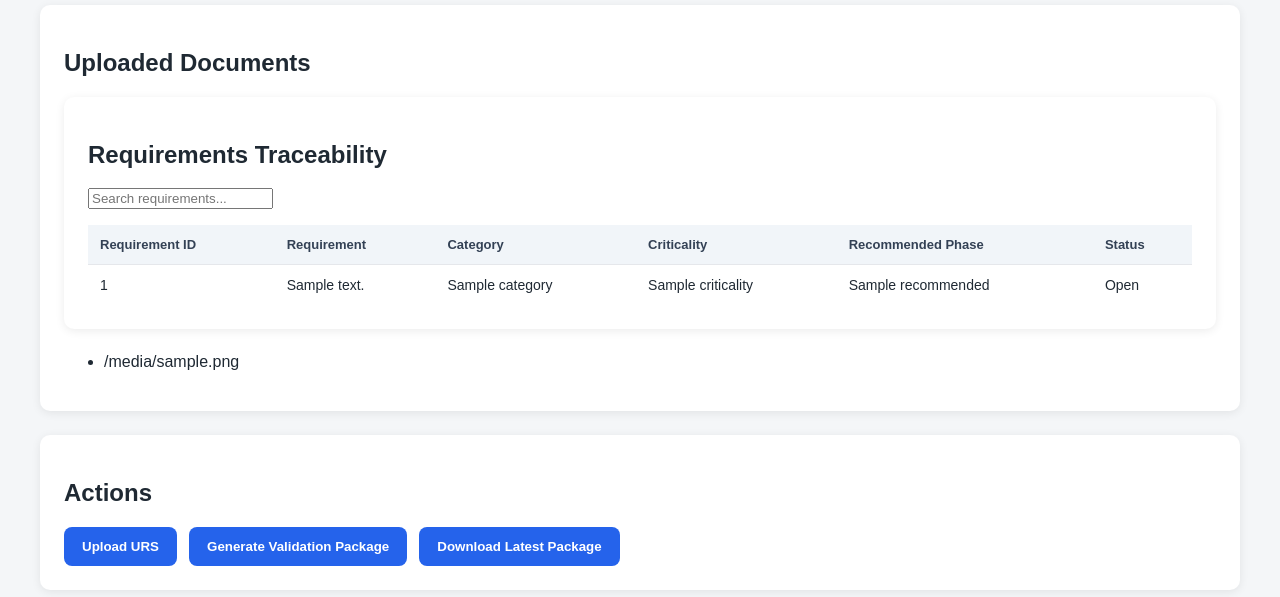
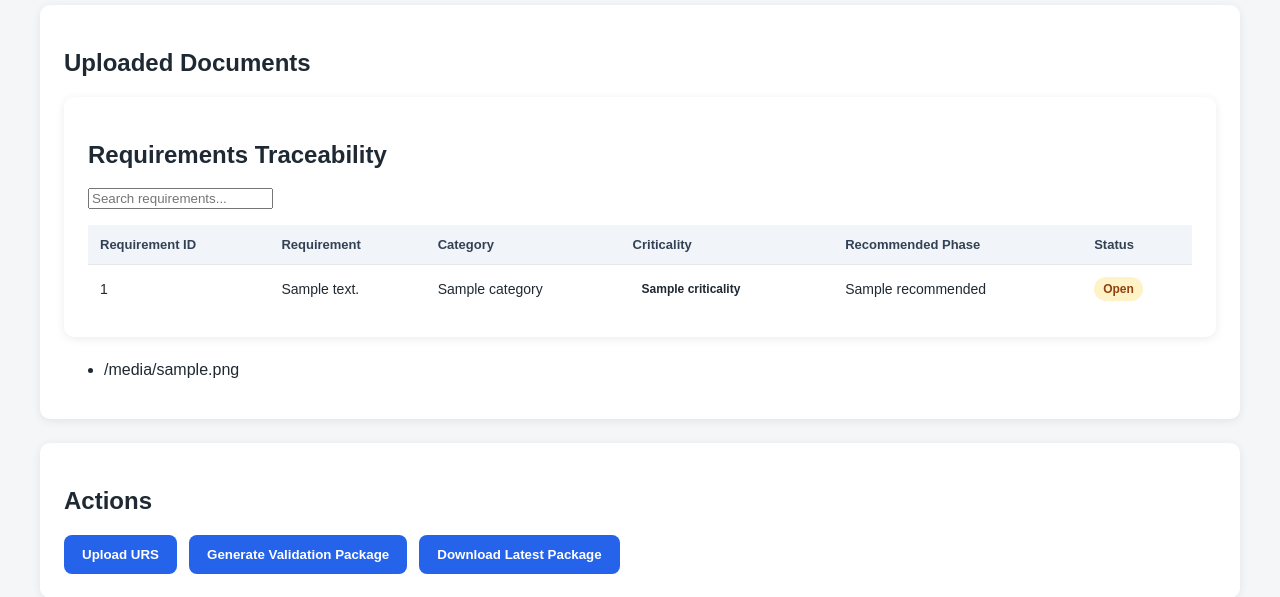
Before and after one commit to gjoanis/CQVIP, a FastAPI app: template web/templates/index.html in a window 1280 px wide. Shown: the part 545-1142 px from the top of the page. Run offline with FastAPI, Linux system fonts and the light colour scheme; the template is opened without the code that fills it: most values are stand-ins (such as "Sample title", 1, 10 or a date in 2020).

Commit message:
Initial CQVIP working prototype

```diff
--- a/web/static/style.css
+++ b/web/static/style.css
@@ -129,3 +129,36 @@ td {
 tr:hover {
     background: #f8fafc;
 }
+
+.badge {
+    display: inline-block;
+    padding: 5px 9px;
+    border-radius: 999px;
+    font-size: 12px;
+    font-weight: bold;
+}
+
+.badge.critical {
+    background: #fee2e2;
+    color: #991b1b;
+}
+
+.badge.major {
+    background: #fef3c7;
+    color: #92400e;
+}
+
+.badge.minor {
+    background: #dcfce7;
+    color: #166534;
+}
+
+.badge.verified {
+    background: #dcfce7;
+    color: #166534;
+}
+
+.badge.open {
+    background: #fef3c7;
+    color: #92400e;
+}
```
